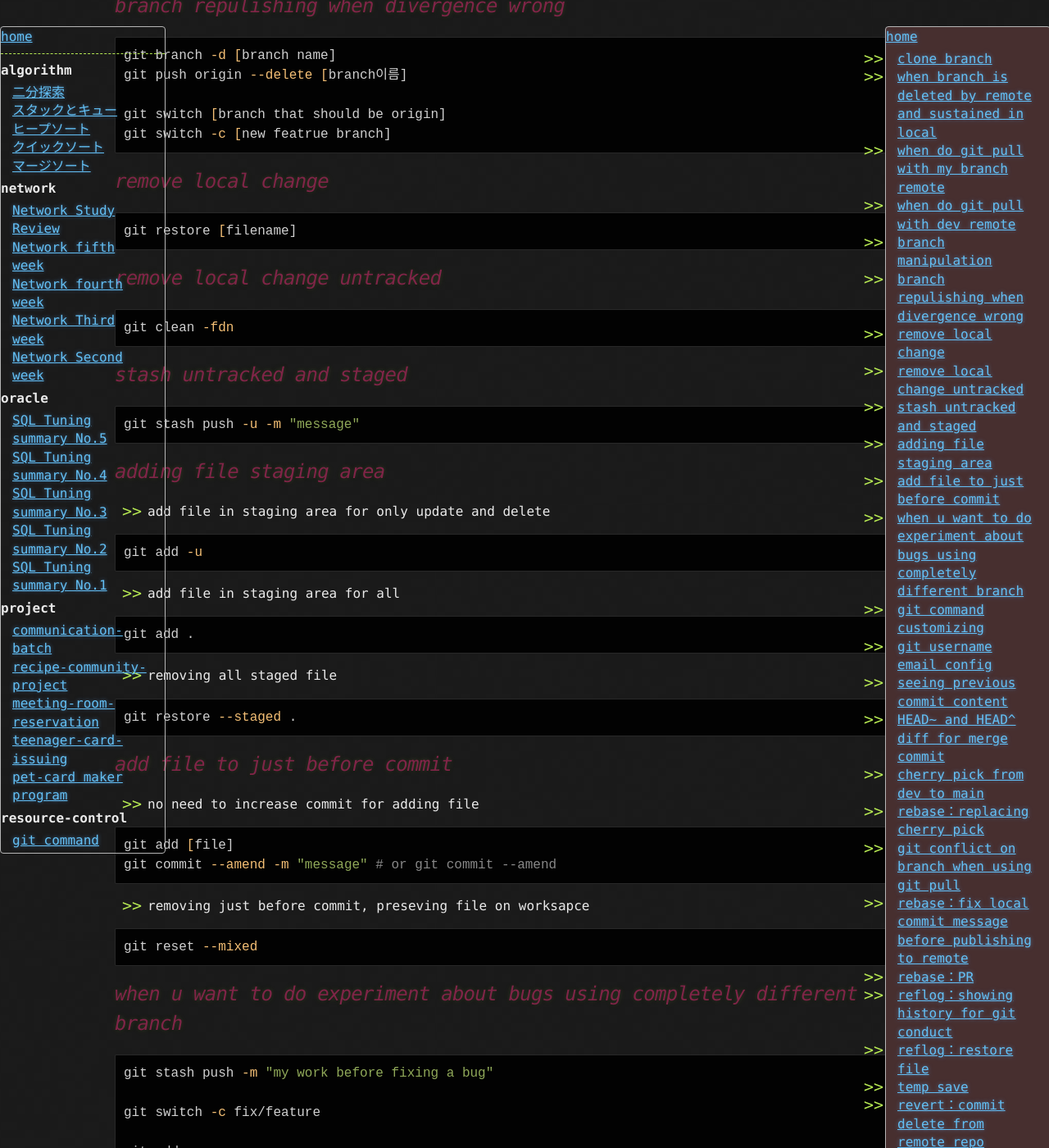
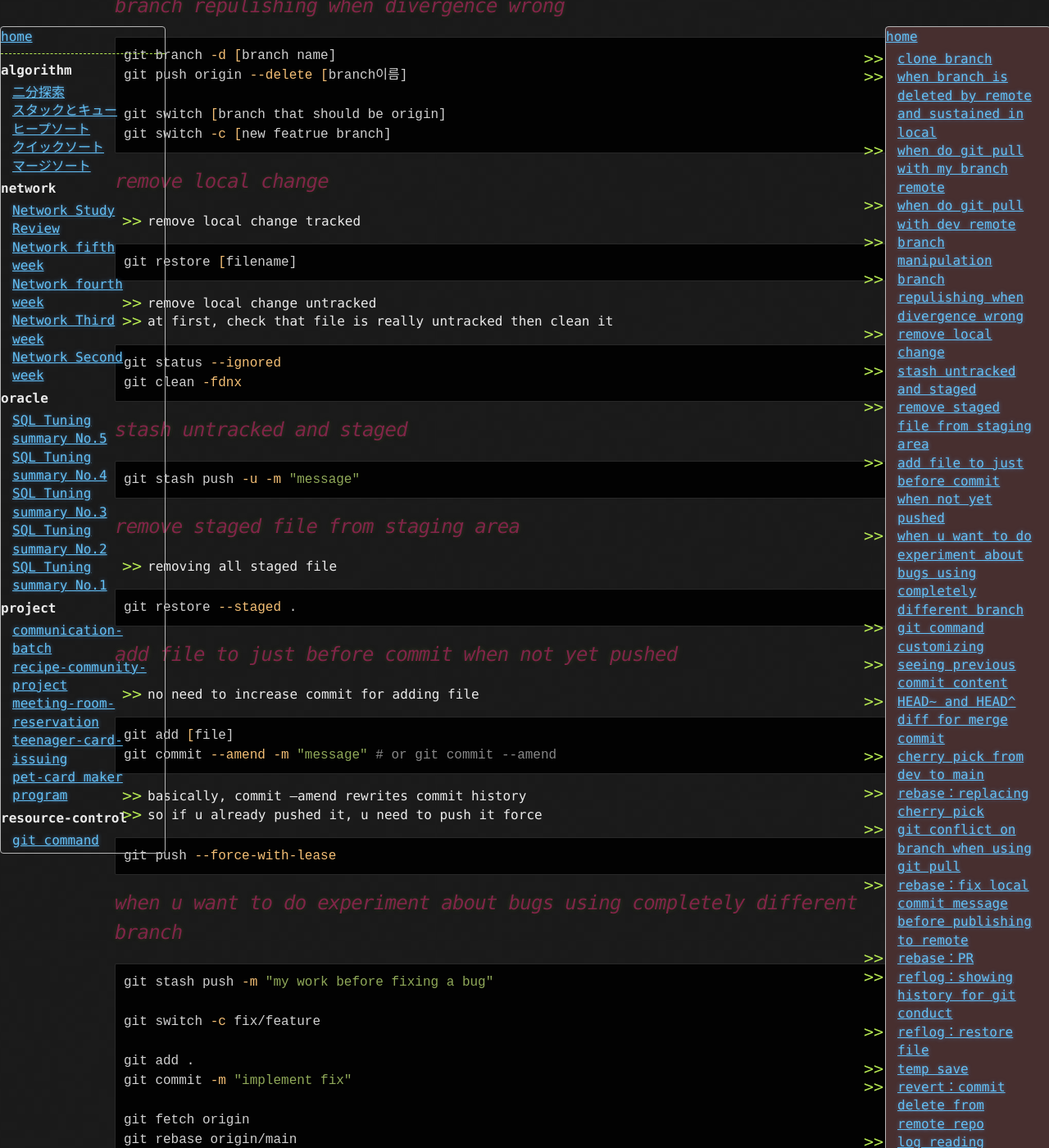
Before and after one commit to Heo-Jae-Won/Heo-Jae-Won.github.io, a Jekyll site: the page built from _posts/resource-control/2026-04-15-git-command-core.md, in a window 1280 px wide and 1400 px high, scrolled down 1513 px. Shown: the whole window at 82% size. Built offline with Jekyll 4.4.1, drawn with Linux system fonts in a browser that asks for light colours; some of the changed text lies outside the part shown.

Commit message:
add git command

````diff
--- a/_posts/resource-control/2026-04-15-git-command-core.md
+++ b/_posts/resource-control/2026-04-15-git-command-core.md
@@ -78,14 +78,18 @@ git switch -c [new featrue branch]
 
 ## <span style="color:#802548">_remove local change_</span>
 
+- remove local change tracked
+
 ```shell
 git restore [filename]
 ```
 
-## <span style="color:#802548">_remove local change untracked_</span>
+- remove local change untracked
+- at first, check that file is really untracked then clean it
 
 ```shell
-git clean -fdn
+git status --ignored
+git clean -fdnx
 ```
 
 ## <span style="color:#802548">_stash untracked and staged_</span>
@@ -95,19 +99,7 @@ git stash push -u -m "message"
 ```
 
 
-## <span style="color:#802548">_adding file staging area_</span>
-
-- add file in staging area for only update and delete
-
-```shell
-git add -u
-```
-
-- add file in staging area for all
-
-```shell
-git add .
-```
+## <span style="color:#802548">_remove staged file from staging area_</span>
 
 - removing all staged file
 
@@ -115,7 +107,7 @@ git add .
 git restore --staged .
 ```
 
-## <span style="color:#802548">_add file to just before commit_</span>
+## <span style="color:#802548">_add file to just before commit when not yet pushed_</span>
 
 - no need to increase commit for adding file
 
@@ -124,10 +116,11 @@ git add [file]
 git commit --amend -m "message" # or git commit --amend
 ```
 
-- removing just before commit, preseving file on worksapce
+- basically, commit --amend rewrites commit history
+- so if u already pushed it, u need to push it force
 
 ```shell
-git reset --mixed
+git push --force-with-lease
 ```
 
 ## <span style="color:#802548">_when u want to do experiment about bugs using completely different branch_</span>
@@ -207,22 +200,12 @@ alias.ll=log --pretty=format:%C(yellow)%h%Cred%d\ %Creset%s%Cblue\ [%cn] --decor
 ```
 
 
-## <span style="color:#802548">_git username email config_</span>
-
-```shell
-git config user.name [username]
-git config user.email [email]
-```
-
-
 ## <span style="color:#802548">_seeing previous commit content_</span>
 
 ```shell
-git restore --source HEAD~0 [파일이름] ---> current file. useless
-git restore --source HEAD~1 [파일이름] ---> 1 commit before file.
-git restore --source HEAD~2 [파일이름] ---> 2 commit before file.
+git checkout [commithash]
 
-git restore [파일이름]---> go back to original HEAD
+git switch -
 ```
 
 ## <span style="color:#802548">_HEAD~ and HEAD^ diff for merge commit_</span>
@@ -560,3 +543,23 @@ feature:          D — E
 ```sh
 up to date
 ```
+
+
+## <span style="color:#802548">_credential manager initialization_</span>
+
+- if u want to initialize credential manager, u need to do it on below path
+
+```text
+Control Panel → Credential Manager → Windows Credentials
+```
+
+- then look for entries like:
+
+```text
+git:https://dev.azure.com/...
+MicrosoftAccount
+Azure DevOps
+```
+
+- if u found it, then remove that credentials and try to git fetch
+- then, new login authentication message is displayed.
````
